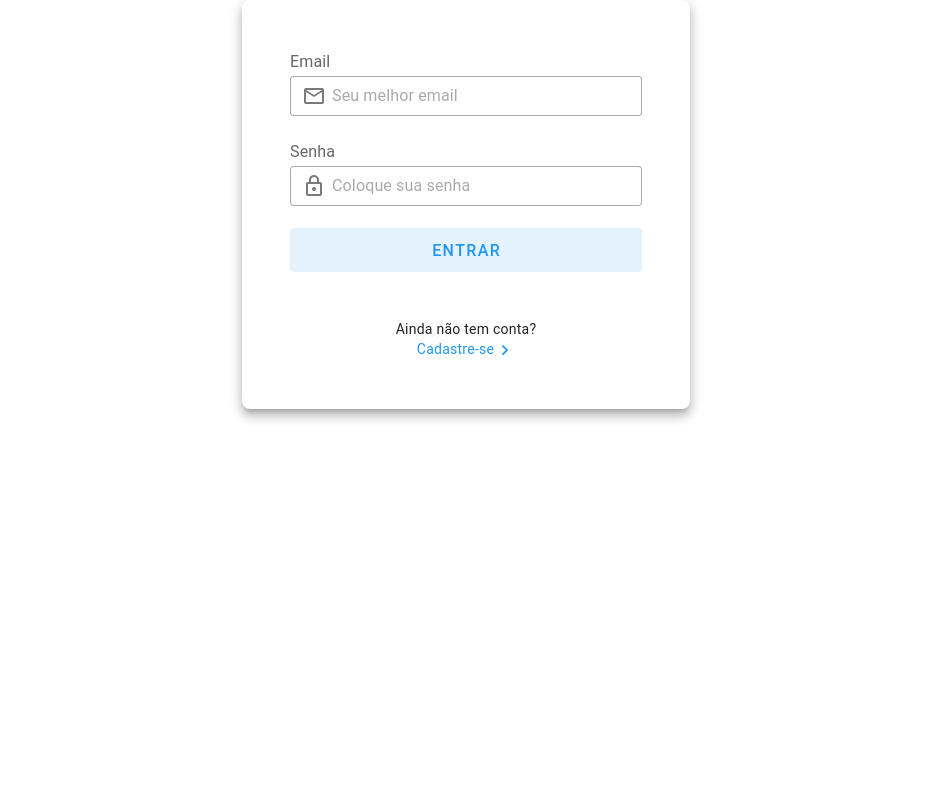
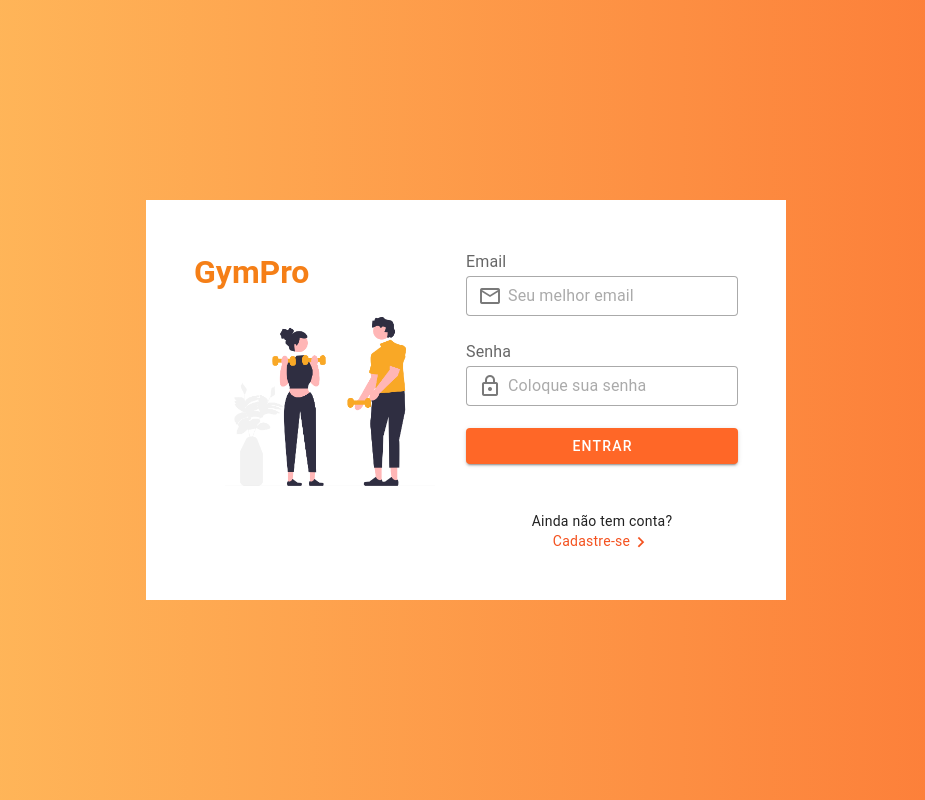
Before and after one commit to 0Duarte/Projeto-DevInHouse-SENAI-FrontEnd, a Vue app in the folder Projeto-modulo-1/: page / in a window 1280 px wide. Shown: the whole page, without its empty margins (174-1099 px from the left). Built offline with nearby package versions, Linux system fonts and the light colour scheme.

Commit message:
style: cria layout para tela de login

```diff
--- a/Projeto-modulo-1/src/views/Login/Login.vue
+++ b/Projeto-modulo-1/src/views/Login/Login.vue
@@ -1,48 +1,58 @@
 <template>
+  <div id="background" class="h-100">
+    <div class="h-100 d-flex align-center justify-center">
+
+      <v-card class="pa-12 pb-8 w-50 h-50" elevation="0" rounded="0">
+        <div class="d-flex h-100">
+          <div class="w-50 align-center justify-center">
+            <h1 class="text-yellow-darken-4">GymPro</h1>
+            <img class="w-100 h-80" src="../../utils/undraw_Personal_trainer_re_cnua.png" alt="">
+          </div>
+
+          <div class="d-flex flex-column w-50 ">
             <div>
-    <v-card class="mx-auto pa-12 pb-8" elevation="8" max-width="448" rounded="lg">
               <div class="text-subtitle-1 text-medium-emphasis">Email</div>
-
               <v-text-field v-model="email" density="compact" placeholder="Seu melhor email"
                 prepend-inner-icon="mdi-email-outline" variant="outlined"></v-text-field>
-
+            </div>
+            <div>
               <div class="text-subtitle-1 text-medium-emphasis d-flex align-center justify-space-between">Senha</div>
-
-      <v-text-field v-model="password"
-        type='password' density="compact" placeholder="Coloque sua senha"
+              <v-text-field v-model="password" type='password' density="compact" placeholder="Coloque sua senha"
                 prepend-inner-icon="mdi-lock-outline" variant="outlined"></v-text-field>
-
+            </div>
             <v-card v-if="errors.length != 0" id="errorField" class="mb-4">
               <v-card-text class="text-medium-emphasis text-caption">
                 <div class="d-flex flex-column ">
-            <p class="mb-2">{{this.errors.email}}</p>
-            <p>{{this.errors.password}}</p>
-            <p>{{this.errors.InvalidLogin}}</p>
+                  <p class="mb-2">{{ this.errors.email }}</p>
+                  <p>{{ this.errors.password }}</p>
+                  <p>{{ this.errors.InvalidLogin }}</p>
                 </div>
               </v-card-text>
             </v-card>
-
-      <v-btn block class="mb-8" color="blue" size="large" variant="tonal" @click="handleLogin">
+            <div class="d-flex align-center justify-center">
+              <v-btn block class="mb-8" color="rgb(255, 103, 39)" size="default" variant="elevated" @click="handleLogin">
                 Entrar
               </v-btn>
-
+            </div>
             <v-card-text class="text-center">
               <p>Ainda não tem conta?</p>
-        <router-link to="/signup" class="text-blue text-decoration-none">
+              <router-link to="/signup" class="text-deep-orange-darken-1 text-decoration-none">
                 Cadastre-se<v-icon icon="mdi-chevron-right"></v-icon>
               </router-link>
             </v-card-text>
+          </div>
+        </div>
       </v-card>
-    <v-snackbar v-model="snackbar" timeout=2000 :color="colorSnack"
-      elevation="5" variant="tonal" multi-line>
+    </div>
+  </div>
+  <v-snackbar v-model="snackbar" timeout=2000 :color="colorSnack" elevation="5" variant="tonal" multi-line>
     {{ this.snackText }}
   </v-snackbar>
-  </div>
 </template>
 
 <script>
 import * as yup from "yup"
-import {captureErrorYup} from '../../utils/captureErrorYup'
+import { captureErrorYup } from '../../utils/captureErrorYup'
 import axios from 'axios'
 
 export default {
@@ -76,25 +86,25 @@ export default {
         axios({
           url: 'http://localhost:3000/sessions',
           method: 'POST',
-            data:{
+          data: {
             email: this.email,
             password: this.password
           }
         })
-          .then((response)=>{
+          .then((response) => {
             localStorage.setItem("user_token", response.data.token)
             localStorage.setItem("user_name", response.data.name)
             this.$router.push('/dashboard')
 
           })
-          .catch((error)=>{
-            if(error.response.data.error){
-              this.errors={InvalidLogin: error.response.data.error}
+          .catch((error) => {
+            if (error.response.data.error) {
+              this.errors = { InvalidLogin: error.response.data.error }
             }
           })
-          .catch(()=>{
-            this.snackText='Erro de autenticação no servidor', this.snackbar=true
-            this.colorSnack='error'
+          .catch(() => {
+            this.snackText = 'Erro de autenticação no servidor', this.snackbar = true
+            this.colorSnack = 'error'
           })
 
       } catch (error) {
@@ -106,3 +116,9 @@ export default {
   }
 }
 </script>
+
+<style scoped>
+#background {
+  background: linear-gradient(to right, #ff9900a1, #fc7634);
+}
+</style>
```
Also changed, not shown: Projeto-modulo-1/src/utils/logolaranja.png (added), Projeto-modulo-1/src/utils/undraw_Personal_trainer_re_cnua.png (added). Lines whose indentation alone changed are shown as unchanged.
